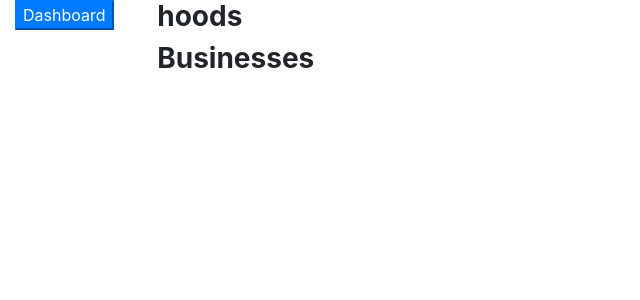
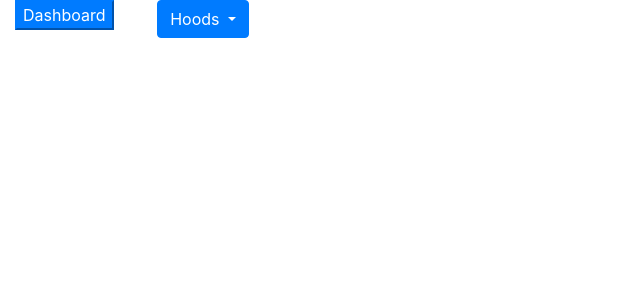
Before and after one commit to antonymburia/MyHood, a Django app: template hood/templates/home.html in a window 1280 px wide. Shown: the part 86-386 px from the top of the page, without its empty margins (0-640 px from the left). Run offline with Django 3.2, Linux system fonts and the light colour scheme; the template is opened without the code that fills it, so the values that code supplies are empty; some libraries are stand-ins or nearby versions; some web fonts are replaced.

Commit message:
update home template

```diff
--- a/hood/templates/home.html
+++ b/hood/templates/home.html
@@ -26,17 +26,25 @@
           </div>
           <div class="col-md-4">
             <div class="hood">
-              <h3><b>hoods</b></h3>
-              {%for hood in hoods%}
-              {{hood.name}} <br>
-              {%endfor%}
+              <div class="dropdown">
+                <button type="button" class="btn btn-primary dropdown-toggle" data-bs-toggle="dropdown">
+                  Hoods
+                </button>
+                <ul class="dropdown-menu">
+                  <li>
+                    {%for hood in hoods%}
+                     <a href="">
+                      {{hood.name}}
+                     </a> <br>
+                    {%endfor%}
+                  </li>
+
+                </ul>
+              </div>
+
+
             </div>
-            <div class="business">
-              <h3><b>Businesses</b></h3>
-              {%for business in businesses%}
-              {{business.name}} <br>
-              {%endfor%}
-            </div>
+
           </div>
           <div class="col-md-4"></div>
         </div>
@@ -123,4 +131,5 @@
     padding: 10%;
   }
 </style>
+<script src="https://cdn.jsdelivr.net/npm/bootstrap@5.0.2/dist/js/bootstrap.bundle.min.js" integrity="sha384-MrcW6ZMFYlzcLA8Nl+NtUVF0sA7MsXsP1UyJoMp4YLEuNSfAP+JcXn/tWtIaxVXM" crossorigin="anonymous"></script>
 {%endblock%}
```
